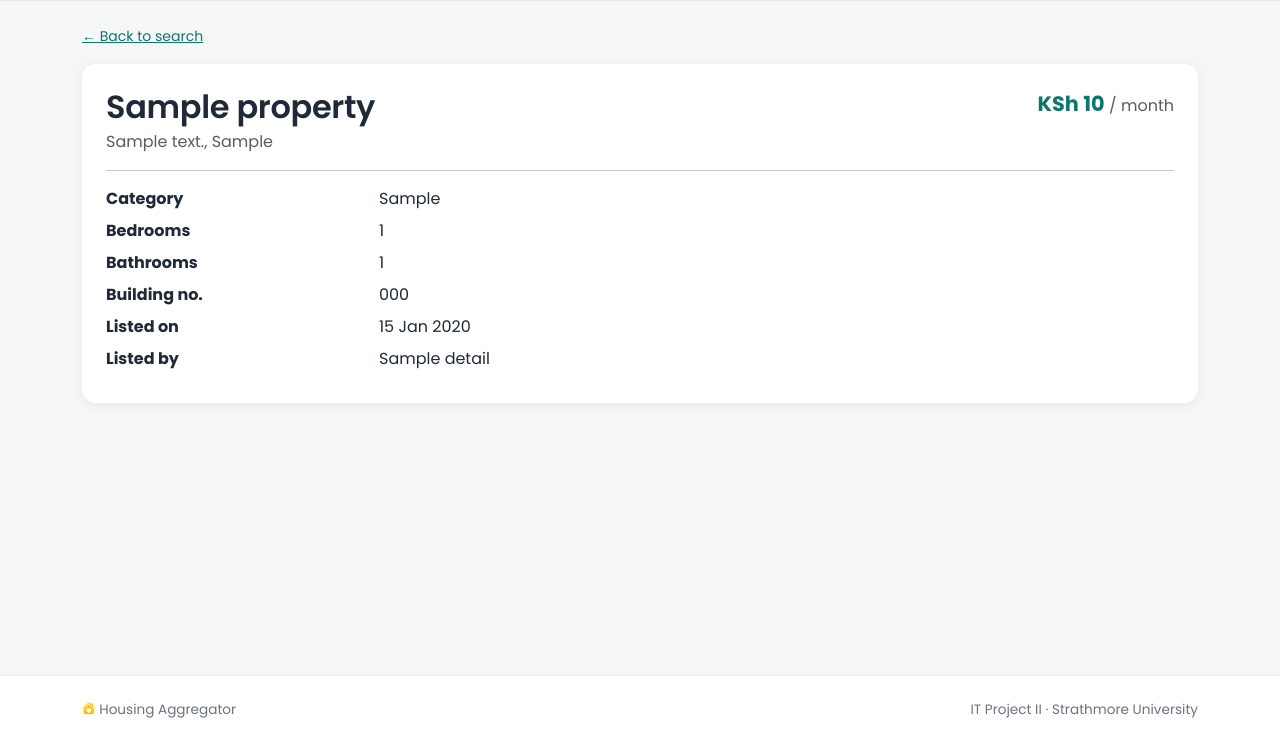
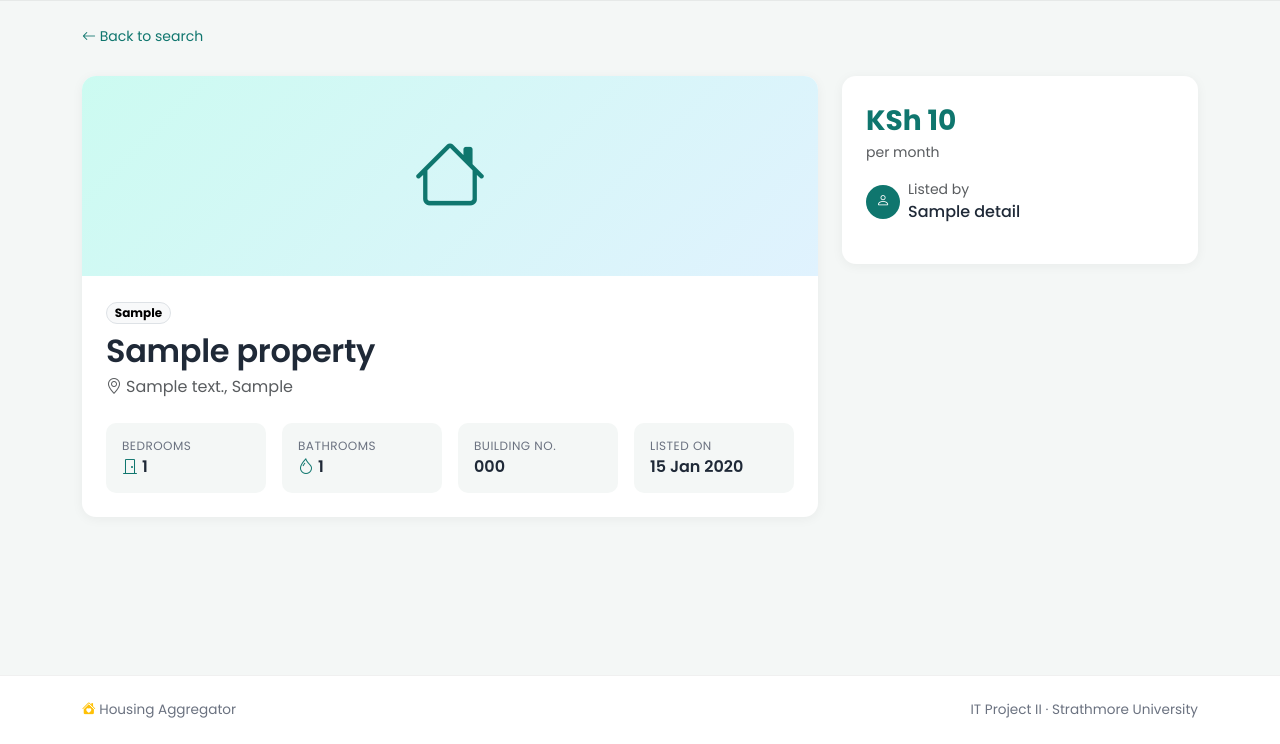
Before and after one commit to j-kingz/Housing-Aggregator-Project-, a Flask app: page /listings/1 in a window 1280 px wide. Shown: the part 56-800 px from the top of the page. Run offline with Flask 3, Linux system fonts and the light colour scheme; tables that the repository leaves empty hold one stand-in row (values such as "Sample post").

Commit message:
redo listing detail layout with a side panel for price and actions

```diff
--- a/app/templates/listings/detail.html
+++ b/app/templates/listings/detail.html
@@ -1,64 +1,91 @@
 {% extends "base.html" %}
+{% from "_macros.html" import category_icon, location %}
 {% block title %}{{ listing.title }}{% endblock %}
 {% block content %}
-<a href="{{ url_for('main.home') }}" class="small">&larr; Back to search</a>
+<a href="{{ url_for('main.home') }}" class="small text-decoration-none"><i class="bi bi-arrow-left"></i> Back to search</a>
 
-<div class="card listing-card mt-3">
-  <div class="card-body p-4">
-    <div class="d-flex justify-content-between align-items-start flex-wrap gap-2">
-      <div>
+<div class="row g-4 mt-1">
+  <div class="col-lg-8">
+    <div class="panel">
+      <div class="detail-banner">{{ category_icon(listing.category) }}</div>
+      <div class="p-4">
+        {% if listing.category %}
+          <span class="badge rounded-pill text-bg-light border mb-2">{{ listing.category }}</span>
+        {% endif %}
         <h2 class="mb-1">{{ listing.title }}</h2>
-        <p class="text-muted mb-0">{{ listing.address ~ ', ' if listing.address }}{{ listing.city }}</p>
+        <p class="text-muted mb-4"><i class="bi bi-geo-alt me-1"></i>{{ location(listing) }}</p>
+
+        <div class="row g-3">
+          <div class="col-6 col-md-3">
+            <div class="fact-tile">
+              <div class="label">Bedrooms</div>
+              <div class="value"><i class="bi bi-door-closed text-primary me-1"></i>{{ listing.bedrooms if listing.bedrooms is not none else '-' }}</div>
             </div>
-      <div class="price">KSh {{ "{:,.0f}".format(listing.rentamount) }} <small class="text-muted fw-normal fs-6">/ month</small></div>
+          </div>
+          <div class="col-6 col-md-3">
+            <div class="fact-tile">
+              <div class="label">Bathrooms</div>
+              <div class="value"><i class="bi bi-droplet text-primary me-1"></i>{{ listing.bathrooms if listing.bathrooms is not none else '-' }}</div>
+            </div>
+          </div>
+          <div class="col-6 col-md-3">
+            <div class="fact-tile">
+              <div class="label">Building no.</div>
+              <div class="value">{{ listing.buildingnumber or '-' }}</div>
+            </div>
+          </div>
+          <div class="col-6 col-md-3">
+            <div class="fact-tile">
+              <div class="label">Listed on</div>
+              <div class="value">{{ listing.listingdate.strftime('%d %b %Y') if listing.listingdate else '-' }}</div>
+            </div>
+          </div>
+        </div>
+      </div>
+    </div>
   </div>
 
-    <hr>
+  <div class="col-lg-4">
+    <div class="panel p-4">
+      <div class="price fs-3">KSh {{ "{:,.0f}".format(listing.rentamount) }}</div>
+      <div class="text-muted small mb-3">per month</div>
 
-    <dl class="row mb-0">
-      <dt class="col-sm-3">Category</dt>
-      <dd class="col-sm-9">{{ listing.category or '-' }}</dd>
-
-      <dt class="col-sm-3">Bedrooms</dt>
-      <dd class="col-sm-9">{{ listing.bedrooms if listing.bedrooms is not none else '-' }}</dd>
-
-      <dt class="col-sm-3">Bathrooms</dt>
-      <dd class="col-sm-9">{{ listing.bathrooms if listing.bathrooms is not none else '-' }}</dd>
-
-      <dt class="col-sm-3">Building no.</dt>
-      <dd class="col-sm-9">{{ listing.buildingnumber or '-' }}</dd>
-
-      <dt class="col-sm-3">Listed on</dt>
-      <dd class="col-sm-9">{{ listing.listingdate.strftime('%d %b %Y') if listing.listingdate else '-' }}</dd>
-
-      <dt class="col-sm-3">Listed by</dt>
-      <dd class="col-sm-9">
+      <div class="d-flex align-items-center gap-2 mb-3">
+        <span class="avatar"><i class="bi bi-person"></i></span>
+        <div>
+          <div class="small text-muted">Listed by</div>
+          <div class="fw-medium">
             {% if listing.landlord %}
               {{ listing.landlord.businessname or listing.landlord.user.full_name }}
             {% elif listing.source_name %}
               {{ listing.source_name }}
             {% else %}
-          -
+              Unknown
             {% endif %}
-      </dd>
-    </dl>
+          </div>
+        </div>
+      </div>
 
       {% if listing.source_url and listing.source_url.startswith(('http://', 'https://')) %}
-      <a href="{{ listing.source_url }}" class="btn btn-outline-secondary btn-sm mt-3" target="_blank" rel="noopener noreferrer">
-        See the original listing
+        <a href="{{ listing.source_url }}" class="btn btn-outline-primary w-100 mb-2" target="_blank" rel="noopener noreferrer">
+          <i class="bi bi-box-arrow-up-right me-1"></i> See the original listing
         </a>
       {% endif %}
 
       {% if current_user.is_authenticated and listing.landlord_id == current_user.user_id %}
-      <div class="d-flex gap-2 mt-4">
-        <a href="{{ url_for('listings.edit', listing_id=listing.listing_id) }}" class="btn btn-primary btn-sm">Edit</a>
-        <form method="post" action="{{ url_for('listings.delete', listing_id=listing.listing_id) }}"
+        <hr>
+        <div class="d-flex gap-2">
+          <a href="{{ url_for('listings.edit', listing_id=listing.listing_id) }}" class="btn btn-primary flex-fill">
+            <i class="bi bi-pencil me-1"></i> Edit
+          </a>
+          <form method="post" action="{{ url_for('listings.delete', listing_id=listing.listing_id) }}" class="flex-fill"
                 onsubmit="return confirm('Delete this listing? This can\'t be undone.');">
             <input type="hidden" name="csrf_token" value="{{ csrf_token() }}">
-          <button class="btn btn-outline-danger btn-sm">Delete</button>
+            <button class="btn btn-outline-danger w-100"><i class="bi bi-trash me-1"></i> Delete</button>
           </form>
         </div>
       {% endif %}
     </div>
   </div>
+</div>
 {% endblock %}
```
Lines whose indentation alone changed are shown as unchanged.
